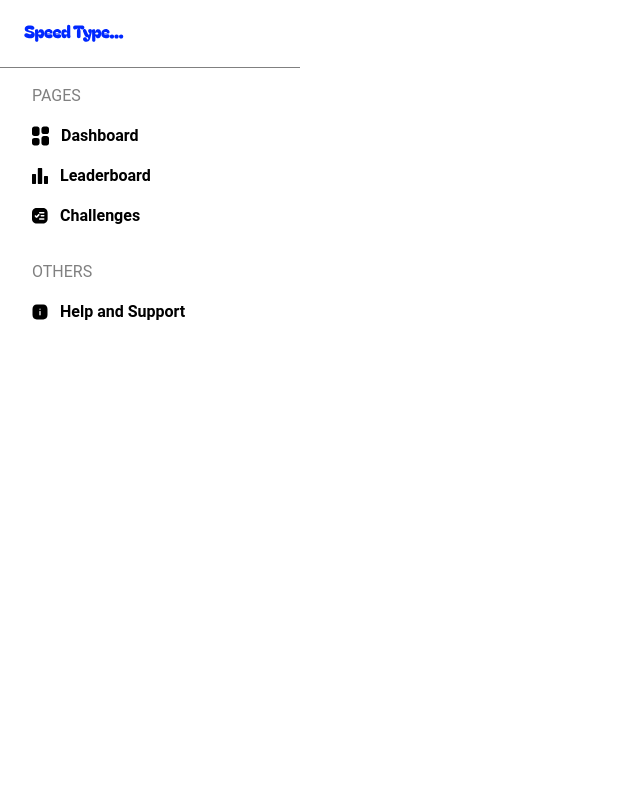
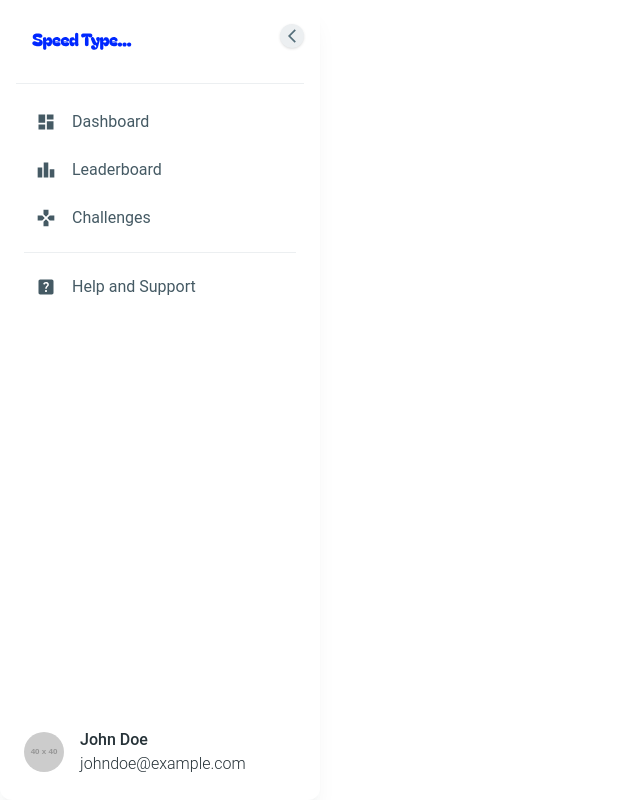
Before and after one commit to iyanu752/speedtype, a React (Vite) app in the folder client/speed-type/: page /dashboard in a window 1280 px wide. Shown: the whole page, without its empty margins (0-640 px from the left). Built offline with nearby package versions, Linux system fonts and the light colour scheme.

Commit message:
sidebar rework

```diff
--- a/client/speed-type/src/components/dashboard/dashmain.jsx
+++ b/client/speed-type/src/components/dashboard/dashmain.jsx
@@ -12,7 +12,7 @@ import LeaderboardTable from '../leaderboard/leaderboardtable'
 
 export default function Dashmain() {
     return (
-        <div className="bg-gradient-to-r from-lightblue via-darkblue to-blue w-full px-[32px] font-roboto py-[32px]">
+        <div className="bg-white w-full px-[32px] font-roboto py-[32px]">
             <div className=" flex justify-between flex-wrap flex-row">
                 <div className="bg-white shadow-md flex gap-[50px] items-center flex-row p-[10px] rounded-[10px]">
                     <div className="flex flex-col">
--- a/client/speed-type/src/components/dashboard/dashnav.jsx
+++ b/client/speed-type/src/components/dashboard/dashnav.jsx
@@ -1,64 +1,98 @@
-import { useLocation } from 'react-router-dom';
+import { useState } from "react";
+import { useLocation, Link } from "react-router-dom";
+import { Card, Typography, List, ListItem, ListItemPrefix } from "@material-tailwind/react";
+import { MdDashboard, MdLeaderboard, MdGames, MdHelpCenter, MdArrowForwardIos } from "react-icons/md";
 import logo from '/assets/speedlogo.svg';
-import dash from '/assets/dash.svg';
-import help from '/assets/help.svg';
-import challenge from '/assets/challenge.svg';
-import leader from '/assets/leader.svg';
 
 export default function Dashnav() {
   const location = useLocation(); // Get the current path
+  const [isMinimized, setIsMinimized] = useState(false); // State to track whether the navbar is minimized
 
   const isActive = (path) => location.pathname === path; // Check if the path matches the current route
 
   return (
-    <div className="h-screen w-[300px] bg-white text-gray font-roboto flex flex-col">
-      <div className="p-6 border-b border-gray">
+    <Card
+      className={`h-screen transition-all duration-300 w-full ${
+        isMinimized ? "max-w-[5rem]" : "max-w-[20rem]"
+      } p-4 shadow-xl shadow-blue-gray-900/5 overflow-hidden flex flex-col`}>
+
+      {/* Toggle Button */}
+      <button
+        onClick={() => setIsMinimized(!isMinimized)}
+        className="absolute top-6 right-4 flex items-center justify-center w-[24px] h-[24px] rounded-full bg-blue-gray-50 shadow hover:bg-blue-gray-100">
+        <MdArrowForwardIos
+          className={`w-4 h-5 text-blue-gray-600 transition-transform duration-300 ${
+            !isMinimized ? "rotate-180" : ""
+          }`}
+        />
+      </button>
+
+      {/* Logo Section */}
+      <div className={`mb-2 p-4 ${isMinimized ? "hidden" : ""}`}>
         <img src={logo} alt="Logo" className="w-[100px]" />
       </div>
-      <nav className="flex-grow p-4">
-        <div className="mb-6">
-          <span className="text-gray uppercase py-2 px-4 text-sm">Pages</span>
-          <ul className="mt-2">
-            <li
-              className={`py-2 px-4 font-bold flex gap-[12px] rounded cursor-pointer group ${
-                isActive('/dashmain') ? 'bg-blue bg-opacity-40 text-white groups' : 'text-black hover:bg-blue hover:bg-opacity-5 hover:text-blue'
-              }`}
-            >
-              <img src={dash} alt="Dashboard" className="svg-icon" />
-              <a href="/dashmain">Dashboard</a>
-            </li>
-            <li
-              className={`py-2 px-4 font-bold flex gap-[12px] rounded cursor-pointer group ${
-                isActive('/dashleaderboard') ? 'bg-blue bg-opacity-40 text-white groups' : 'text-black hover:bg-blue hover:bg-opacity-5 hover:text-blue'
-              }`}
-            >
-              <img src={leader} alt="Leaderboard" className="svg-icon" />
-              <a href="/dashleaderboard">Leaderboard</a>
-            </li>
-            <li
-              className={`py-2 px-4 font-bold flex gap-[12px] rounded cursor-pointer group ${
-                isActive('/dashchallenges') ? 'bg-blue bg-opacity-40 text-white  groups' : 'text-black hover:bg-blue hover:bg-opacity-5 hover:text-blue'
-              }`}
-            >
-              <img src={challenge} alt="Challenges" className="svg-icon" />
-              <a href="/dashchallenges">Challenges</a>
-            </li>
-          </ul>
+
+      <hr className={`my-2 border-blue-gray-50 ${isMinimized ? "hidden" : ""}`} />
+
+      {/* Navigation List */}
+      <List className={isMinimized ? ' pt-[70px]' : ''}>
+        <ListItem
+          className={`hover:text-blue hover:bg-light-blue-50 ${isActive('/dashmain') ? 'bg-light-blue-50 text-blue' : ''}`}>
+          <ListItemPrefix>
+            <Link to="/dashmain">
+              <MdDashboard className="h-5 w-5" />
+            </Link>
+          </ListItemPrefix>
+          {!isMinimized && <Link to="/dashmain">Dashboard</Link>}
+        </ListItem>
+        <ListItem
+          className={`hover:text-blue hover:bg-light-blue-50 ${isActive('/dashleaderboard') ? 'bg-light-blue-50 text-blue' : ''}`}>
+          <ListItemPrefix>
+            <Link to="/dashleaderboard">
+              <MdLeaderboard className="h-5 w-5" />
+            </Link>
+          </ListItemPrefix>
+          {!isMinimized && <Link to="/dashleaderboard">Leaderboard</Link>}
+        </ListItem>
+        <ListItem
+          className={`hover:text-blue hover:bg-light-blue-50 ${isActive('/dashchallenges') ? 'bg-light-blue-50 text-blue' : ''}`}>
+          <ListItemPrefix>
+            <Link to="/dashchallenges">
+              <MdGames className="h-5 w-5" />
+            </Link>
+          </ListItemPrefix>
+          {!isMinimized && <Link to="/dashchallenges">Challenges</Link>}
+        </ListItem>
+
+        <hr className="my-2 border-t border-blue-gray-50" />
+
+        <ListItem
+          className={`hover:text-blue hover:bg-light-blue-50 ${isActive('/help') ? 'bg-light-blue-50 text-blue' : ''}`}>
+          <ListItemPrefix>
+            <Link to="/help">
+              <MdHelpCenter className="h-5 w-5" />
+            </Link>
+          </ListItemPrefix>
+          {!isMinimized && <Link to="/help">Help and Support</Link>}
+        </ListItem>
+      </List>
+
+      {/* Profile Section */}
+      <div className={`flex items-center gap-4 mt-auto p-2 ${isMinimized ? "w-[100px] h-[100px] justify-start" : ""}`}>
+        <img
+          src="https://via.placeholder.com/40"
+          alt="Profile"
+          className="w-10 h-10 rounded-full object-cover"
+        />
+        <div className={`${isMinimized ? "hidden" : ""}`}>
+          <Typography variant="small" color="blue-gray" className="font-medium">
+            John Doe
+          </Typography>
+          <Typography variant="small" color="blue-gray" className="text-xs">
+            johndoe@example.com
+          </Typography>
         </div>
-        <div>
-          <span className="text-gray py-2 px-4 uppercase text-sm">Others</span>
-          <ul className="mt-2">
-            <li
-              className={`py-2 px-4 font-bold flex gap-[12px] rounded cursor-pointer group ${
-                isActive('/help') ? 'bg-blue bg-opacity-40 text-white  groups' : 'text-black hover:bg-blue hover:bg-opacity-5 hover:text-blue'
-              }`}
-            >
-              <img src={help} alt="Help and Support" className="svg-icon" />
-              <a href="/help">Help and Support</a>
-            </li>
-          </ul>
-        </div>
-      </nav>
-    </div>
+      </div>
+    </Card>
   );
 }
--- a/client/speed-type/tailwind.config.js
+++ b/client/speed-type/tailwind.config.js
@@ -1,21 +1,28 @@
+import { createRequire } from 'module';
+const require = createRequire(import.meta.url);
+const withMT = require("@material-tailwind/react/utils/withMT");
 /** @type {import('tailwindcss').Config} */
-export default {
+export default withMT({
+    darkMode: ["class"],
     content: [
     "./index.html",
 "./src/**/*.{js,ts,jsx,tsx}",
   ],
   theme: {
   	colors: {
-      'lightblue': '#71c3f7',
-      'blue': '#0028FF',
-      'darkblue': '#2c6cbc',
-      'white': '#FFFFFF',
-      'black': '#000000',
-      'gray': '#808080',
-      'red': '#ff0000',
+  		lightblue: '#71c3f7',
+  		blue: '#0028FF',
+  		darkblue: '#2c6cbc',
+  		white: '#FFFFFF',
+  		black: '#000000',
+  		gray: '#808080',
+  		red: '#ff0000'
   	},
   	fontFamily: {
-      roboto: ['Roboto', 'sans-serif'],
+  		roboto: [
+  			'Roboto',
+  			'sans-serif'
+  		]
   	},
   	fontWeight: {
   		light: '300',
@@ -23,7 +30,7 @@ export default {
   		medium: '500',
   		semibold: '600',
   		bold: '700',
-      extrabold: '800',
+  		extrabold: '800'
   	},
   	fontSize: {
   		t1: '18px',
@@ -36,7 +43,25 @@ export default {
   		h5: '24px',
   		h6: '20px'
   	},
-    extend: {},
+  	extend: {
+  		borderRadius: {
+  			lg: 'var(--radius)',
+  			md: 'calc(var(--radius) - 2px)',
+  			sm: 'calc(var(--radius) - 4px)'
+  		},
+  		colors: {
+  			sidebar: {
+  				DEFAULT: 'hsl(var(--sidebar-background))',
+  				foreground: 'hsl(var(--sidebar-foreground))',
+  				primary: 'hsl(var(--sidebar-primary))',
+  				'primary-foreground': 'hsl(var(--sidebar-primary-foreground))',
+  				accent: 'hsl(var(--sidebar-accent))',
+  				'accent-foreground': 'hsl(var(--sidebar-accent-foreground))',
+  				border: 'hsl(var(--sidebar-border))',
+  				ring: 'hsl(var(--sidebar-ring))'
+  			}
+  		}
+  	}
   },
   plugins: [],
-}
+})
```
Lines whose indentation alone changed are shown as unchanged.
